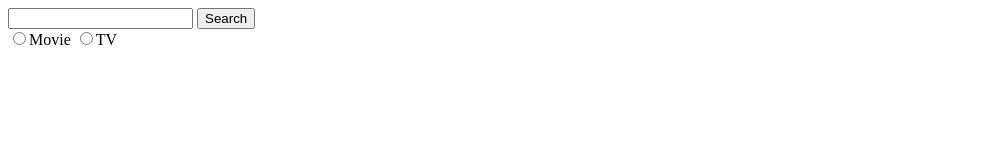
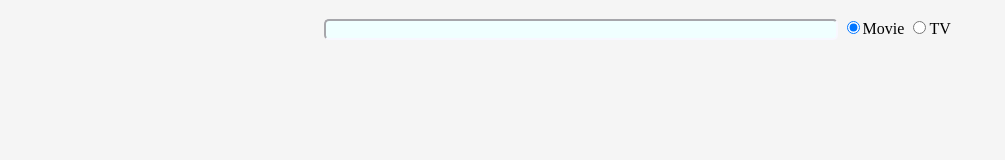
Before and after one commit to macjabeth/showbunny, a plain HTML site: page index.html in a window 1280 px wide. Shown: the whole page, without its empty margins (0-1005 px from the left). Drawn offline with Linux system fonts and the light colour scheme.

Commit message:
Add more styling

```diff
--- a/app.js
+++ b/app.js
@@ -1,6 +1,6 @@
-let searchbox = document.getElementById('search-box');
-let searchbutton = document.getElementById('search-button')
+let searchBox = document.getElementById('search-box');
 let searchResults = document.getElementById('search-results')
+let searchButton = document.getElementById('search-button')
 
 const API_KEY = 'fa4fa1ba075a48db1aeb756f4343bc23'
 
@@ -22,9 +22,10 @@ function buildResultCard(data, category) {
   searchResults.appendChild(card)
 }
 
-searchbutton.addEventListener('click', (event) => {
+searchButton.addEventListener('click', (event) => {
   event.preventDefault()
-  let text = searchbox.value
+  console.log(event)
+  let text = searchBox.value
   let category = document.querySelector('input[name="search-category"]:checked').value;
   let searchQuery = `https://api.themoviedb.org/3/search/${category}?api_key=${API_KEY}&query=${text}`
 
--- a/index.html
+++ b/index.html
@@ -9,11 +9,11 @@
 </head>
 <body>
   <section>
-    <form>
+    <form class="search-form">
       <input type="text" name="search" id="search-box">
-      <button type="submit" id="search-button">Search</button>
-      <div>
-        <input type="radio" name="search-category" value="movie">Movie
+      <input type="submit" class="hidden" id="search-button">
+      <div class="search-categories">
+        <input type="radio" name="search-category" value="movie" checked>Movie
         <input type="radio" name="search-category" value="tv">TV
       </div>
     </form>
--- a/style.css
+++ b/style.css
@@ -1,3 +1,28 @@
+body {
+  background-color: whitesmoke;
+}
+
+.search-form {
+  width: 50%;
+  margin: auto;
+  padding: 10px;
+}
+
+#search-box {
+  border-radius: 5px;
+  background-color: azure;
+  border-color: ghostwhite;
+  width: 80%;
+}
+
+.hidden {
+  display: none;
+}
+
+.search-categories {
+  display: inline-block;
+}
+
 .search-result {
   margin-bottom: 10px;
   list-style-type: none;
```
